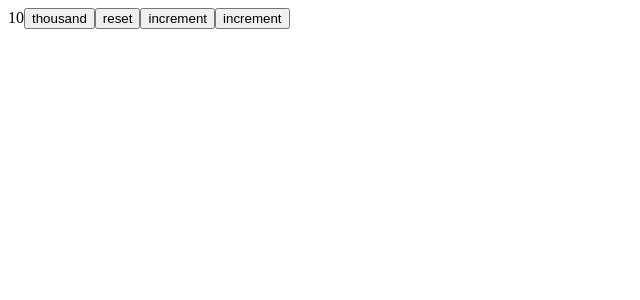
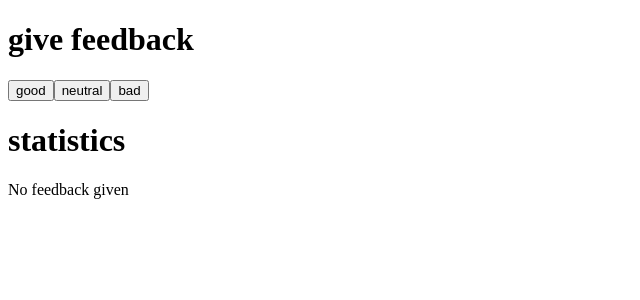
Before and after one commit to AH134/practice, a React (Vite) app in the folder react-practice/fso-course/: page / in a window 1280 px wide. Shown: the top 300 px of the page, without its empty margins (0-640 px from the left). Built offline with nearby package versions, Linux system fonts and the light colour scheme.

Commit message:
exercises 1.6 - 1.11

```diff
--- a/react-practice/fso-course/src/App.jsx
+++ b/react-practice/fso-course/src/App.jsx
@@ -1,46 +1,82 @@
 import { useState } from "react";
 
-const App = () => {
-  const [value, setValue] = useState(10);
+const Button = ({ handleClick, text }) => {
+  return <button onClick={handleClick}>{text}</button>;
+};
 
-  // function that returns a function
-  // function call return another function which executes when button is clicked
-  const hello = (who) => {
-    const handler = () => {
-      console.log("hello", who);
-    };
-    return handler;
-  };
+const StatsLine = ({ text, value }) => {
+  return (
+    <tr>
+      <td>{text}</td>
+      <td>{value}</td>
+    </tr>
+  );
+};
 
-  // short version
-  // const hello = (who) => () => {
-  //   console.log('hello', who)
-  // }
-
-  const setToValue = (newValue) => () => {
-    console.log("value now", newValue);
-    setValue(newValue);
-  };
-
-  // another way without returning a function
-  const setToValue2 = (newValue) => {
-    console.log("value now", newValue);
-    setValue(newValue);
-  };
+const Statistics = (props) => {
+  const { good, neutral, bad, givenFeedback } = props;
+  const total = good + neutral + bad;
+  const average = good + bad / total;
+  const positive = good / bad;
 
   return (
     <div>
-      {value}
-      <button onClick={setToValue(1000)}>thousand</button>
-      <button onClick={setToValue(0)}>reset</button>
-      <button onClick={setToValue(value + 1)}>increment</button>
-      <button
-        onClick={() => {
-          setToValue2(value + 1);
+      {givenFeedback ? (
+        <table>
+          <tbody>
+            <StatsLine text="good" value={good} />
+            <StatsLine text="neutral" value={neutral} />
+            <StatsLine text="bad" value={bad} />
+            <StatsLine text="total" value={total} />
+            <StatsLine text="average" value={average} />
+            <StatsLine text="positive" value={positive} />
+          </tbody>
+        </table>
+      ) : (
+        <p>No feedback given</p>
+      )}
+    </div>
+  );
+};
+
+const App = () => {
+  const [good, setGood] = useState(0);
+  const [neutral, setNeutral] = useState(0);
+  const [bad, setBad] = useState(0);
+  const [givenFeedback, setGivenFeedback] = useState(false);
+
+  return (
+    <div>
+      <h1>give feedback</h1>
+      <Button
+        handleClick={() => {
+          setGood(good + 1);
+          setGivenFeedback(true);
         }}
-      >
-        increment
-      </button>
+        text="good"
+      />
+      <Button
+        handleClick={() => {
+          setNeutral(neutral + 1);
+          setGivenFeedback(true);
+        }}
+        text="neutral"
+      />
+      <Button
+        handleClick={() => {
+          setBad(bad + 1);
+          setGivenFeedback(true);
+        }}
+        text="bad"
+      />
+
+      <h1>statistics</h1>
+      <Statistics
+        good={good}
+        neutral={neutral}
+        bad={bad}
+        givenFeedback={givenFeedback}
+      />
     </div>
   );
 };
```
